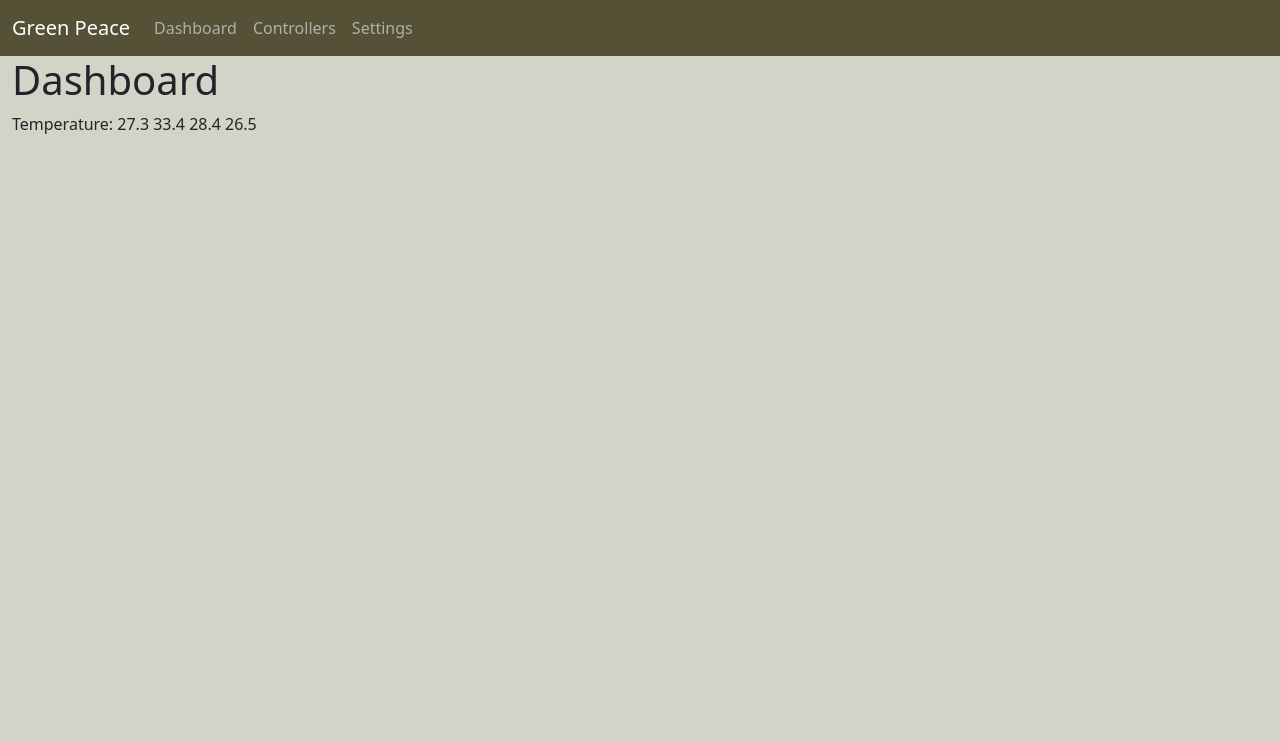
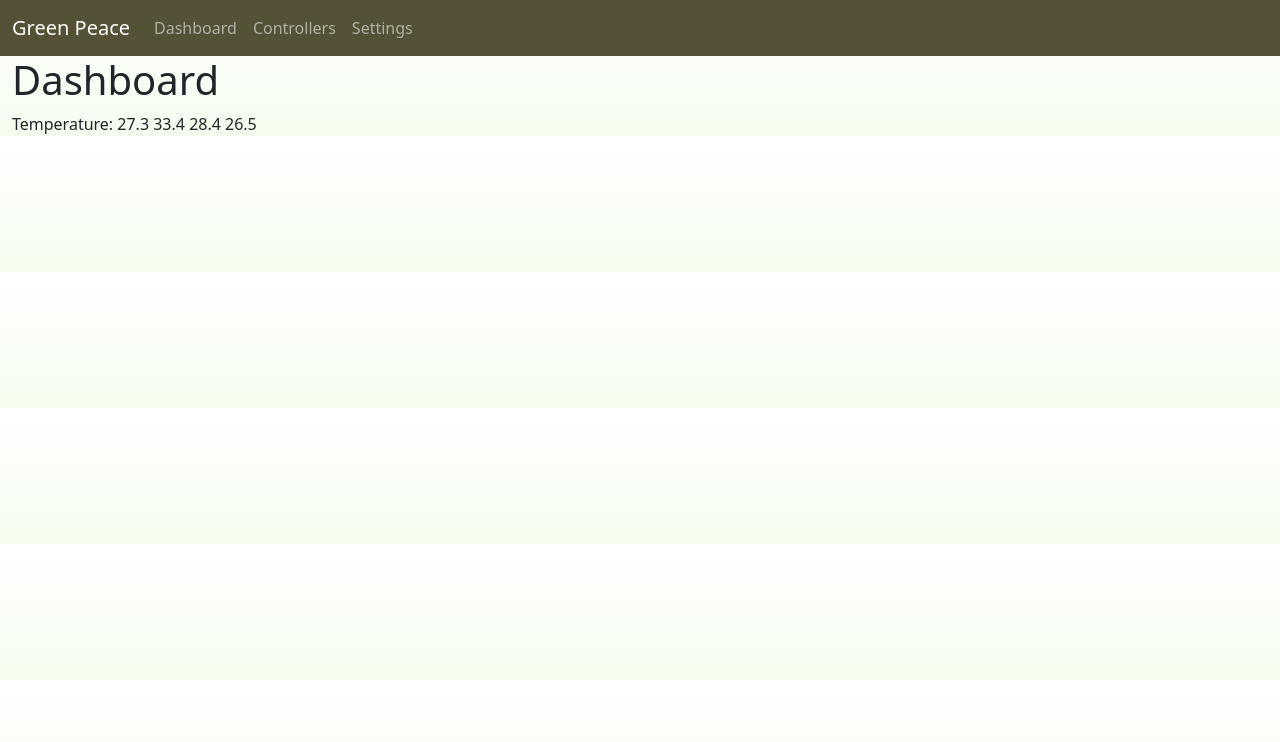
Before and after one commit to SAIT-Capstone2022/Greenhouse_Webpage, a plain HTML site: page dashboard.html in a window 1280 px wide. Drawn offline with nearby package versions, Linux system fonts and the light colour scheme.

Commit message:
Changes to navbar and background colour.

```diff
--- a/styles.css
+++ b/styles.css
@@ -1,3 +1,3 @@
 body {
-    background-color: #d4d3c7;
+    background: linear-gradient(white, #f4fdee);
 }
```
